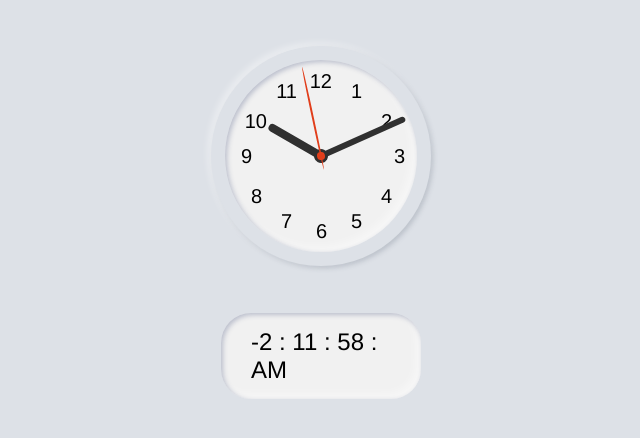
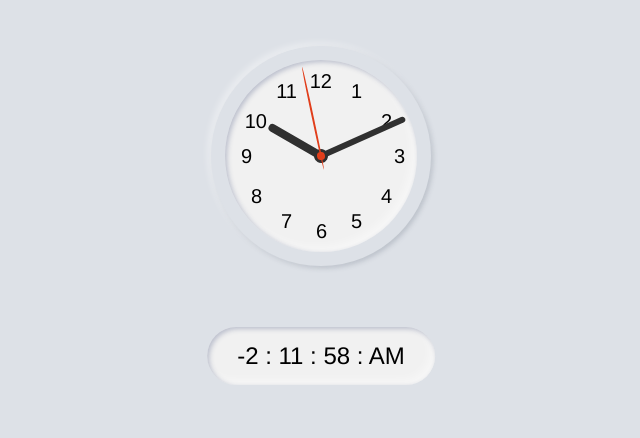
Before and after one commit to saugat-rimal/jsclock, a plain HTML site: page index.html in a window 1280 px wide. Shown: the part 252-690 px from the top of the page, without its empty margins (319-959 px from the left). Drawn offline with Linux system fonts and the light colour scheme.

Commit message:
Update index.html

```diff
--- a/index.html
+++ b/index.html
@@ -246,8 +246,6 @@
                 2px 2px 5px rgba(94, 104, 121, 0.288);
             padding: 15px 25px;
             border-radius: 30px; */
-            width: 200px;
-            height: auto;
 
         }
 
```
